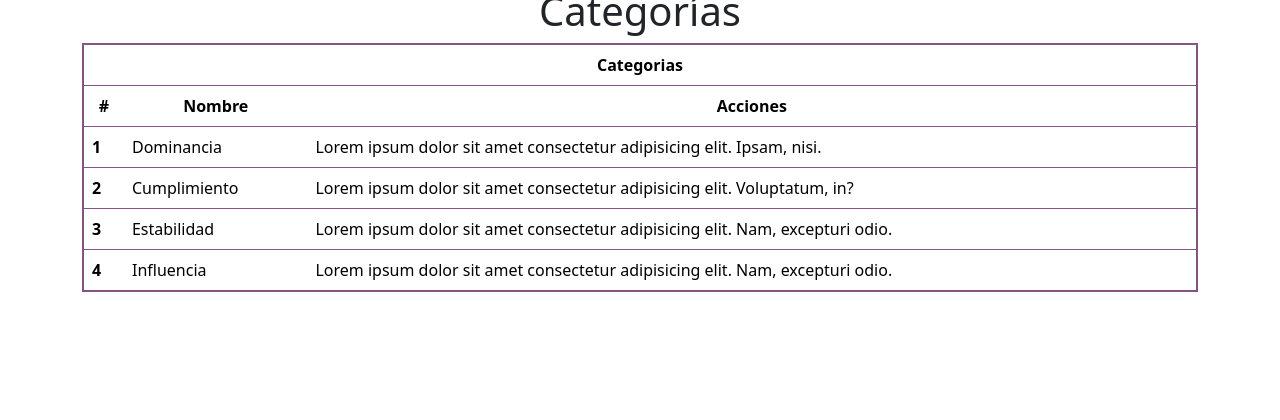
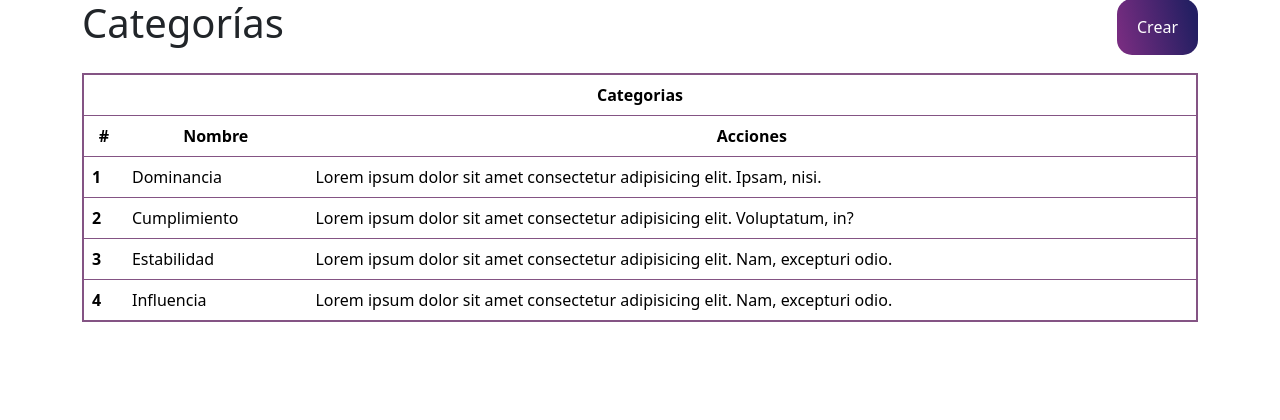
Before and after one commit to SilvanaJ90/behacker_test, a Flask app: page /ver_categorias in a window 1280 px wide. Shown: the part 191-611 px from the top of the page. Run offline with Flask 2, Linux system fonts and the light colour scheme.

Commit message:
upload ver_categorias

```diff
--- a/web_flask/static/styles/style.css
+++ b/web_flask/static/styles/style.css
@@ -29,3 +29,22 @@
 .border-table{
     border: #845484 solid 2px;
 }
+
+.placesh1 {
+    display: flex;
+    margin-bottom: 18px;
+    margin-top: 20px;
+}
+
+.der {
+    margin-left: auto;
+    order: 2;
+}
+
+button {
+    padding: 14px 20px;
+    border: none;
+    background: linear-gradient(76.8deg, rgb(121, 45, 129) 3.6%, rgb(36, 31, 98) 90.4%);
+    color: white;
+    border-radius:15px;
+}
--- a/web_flask/templates/ver_categorias.html
+++ b/web_flask/templates/ver_categorias.html
@@ -59,7 +59,11 @@
         <section>
             <article>
                 <div class="container">
-                    <div class="placesh1 text-center"><h1>Categorías</h1></div>
+                    <div class="placesh1">
+                        <h1 class="izq">Categorías</h1>
+                        <button class="der">Crear</button>
+                    </div>
+
                     <table class="table border-table">
                         <thead>
                             <tr class="bg-purple text-center text-white">
```
